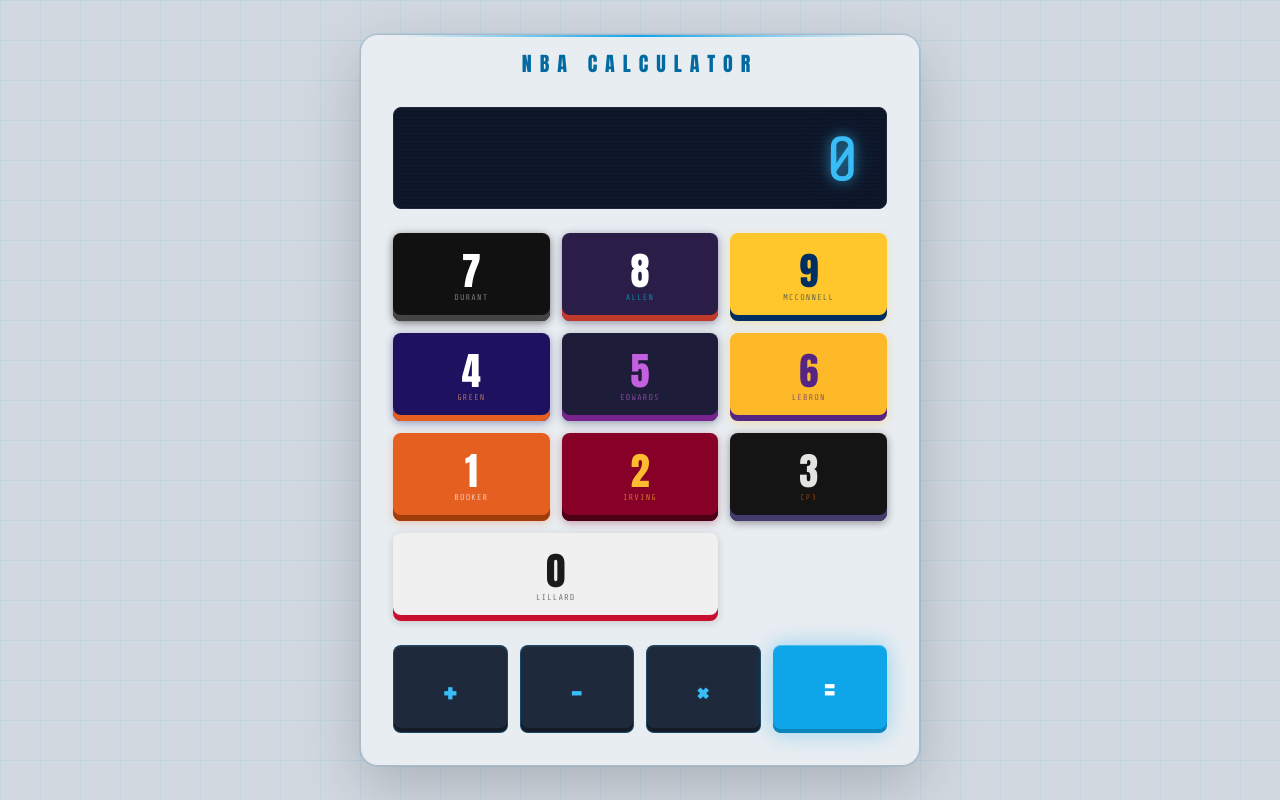
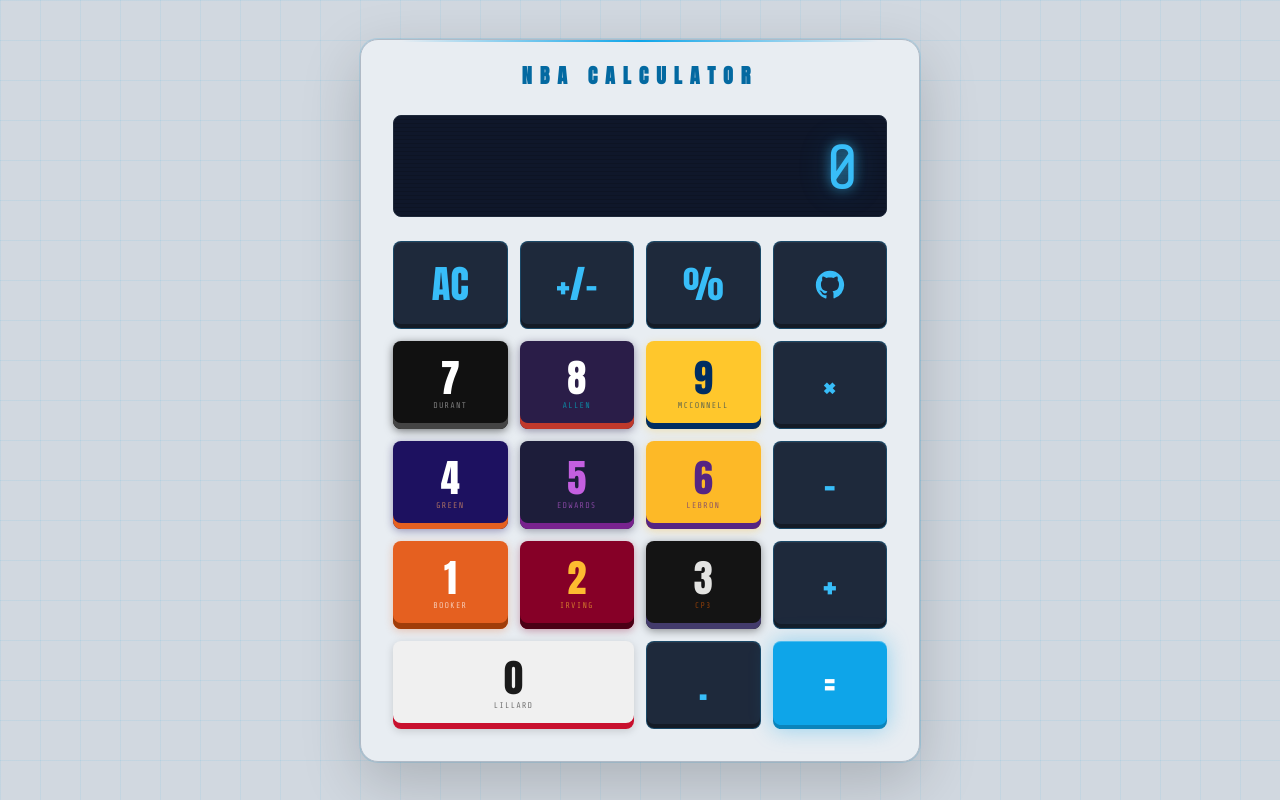
Before and after one commit to MarceloDetlefsen/proy2-web, a React (Vite) app: page / in a window 1280 px wide. Built offline with nearby package versions, Linux system fonts and the light colour scheme; the HTML template or start-up script is replaced by a standard one.

Commit message:
Se llega a un diseño definitivo en cuanto a la distribución de la calculadora, y su interfaz.

```diff
--- a/src/components/Calculator.tsx
+++ b/src/components/Calculator.tsx
@@ -5,17 +5,26 @@
 export const Calculator = () => {
   const {
     display,
+    handleClear,
     handleNumber,
+    handleDecimal,
+    handleToggleSign,
     handleOperation,
     handleEquals,
   } = useCalculator()
 
   return (
     <div className="calculator" role="application" aria-label="Calculator">
+      <div className="calculator__header">
+        <h2>NBA CALCULATOR</h2>
+      </div>
       <Display value={display} />
       <Keyboard
+        onClear={handleClear}
         onNumber={handleNumber}
         onOperation={handleOperation}
+        onDecimal={handleDecimal}
+        onToggleSign={handleToggleSign}
         onEquals={handleEquals}
       />
     </div>
--- a/src/components/Keyboard.tsx
+++ b/src/components/Keyboard.tsx
@@ -1,8 +1,41 @@
 import { CalcButton } from './CalcButton'
 
+const GITHUB_REPO_URL = 'https://github.com/MarceloDetlefsen/proy2-web.git'
+const GITHUB_ICON_PATH = [
+  'M12 2',
+  'C6.48 2 2 6.48 2 12',
+  'c0 4.42 2.86 8.17 6.84 9.5',
+  '.5.09.68-.22.68-.48',
+  '0-.24-.01-1.04-.01-1.89',
+  '-2.78.6-3.37-1.23-3.37-1.23',
+  '-.45-1.16-1.11-1.47-1.11-1.47',
+  '-.91-.62.07-.61.07-.61',
+  '1 .07 1.52 1.03 1.52 1.03',
+  '.89 1.53 2.34 1.09 2.91.83',
+  '.09-.65.35-1.09.63-1.34',
+  '-2.22-.25-4.56-1.11-4.56-4.94',
+  '0-1.09.39-1.98 1.03-2.68',
+  '-.1-.25-.44-1.27.1-2.65',
+  '0 0 .84-.27 2.75 1.02',
+  '.8-.22 1.65-.33 2.5-.33',
+  '.85 0 1.7.11 2.5.33',
+  '1.9-1.29 2.74-1.02 2.74-1.02',
+  '.54 1.38.2 2.4.1 2.65',
+  '.64.7 1.03 1.59 1.03 2.68',
+  '0 3.84-2.34 4.69-4.57 4.94',
+  '.36.31.68.92.68 1.86',
+  '0 1.34-.01 2.42-.01 2.75',
+  '0 .27.18.58.69.48',
+  'A10 10 0 0 0 22 12',
+  'c0-5.52-4.48-10-10-10Z',
+].join(' ')
+
 export interface KeyboardProps {
+  onClear: () => void
   onNumber: (value: string) => void
-  onOperation: (value: '+' | '-' | '*') => void
+  onOperation: (value: '+' | '-' | '*' | '%') => void
+  onDecimal: () => void
+  onToggleSign: () => void
   onEquals: () => void
 }
 
@@ -16,24 +49,52 @@
   { key: '1', player: 'Booker' },
   { key: '2', player: 'Irving' },
   { key: '3', player: 'CP3' },
-  { key: '0', player: 'Lillard' },
-]
-
-const operations: Array<{ symbol: '+' | '-' | '*'; label: string }> = [
-  { symbol: '+', label: '+' },
-  { symbol: '-', label: '−' },
-  { symbol: '*', label: '×' },
 ]
 
 export const Keyboard = ({
+  onClear,
   onNumber,
   onOperation,
+  onDecimal,
+  onToggleSign,
   onEquals,
 }: KeyboardProps) => {
   return (
     <div className="keyboard" role="group" aria-label="Calculator keys">
-      <div className="keyboard-numbers">
-        {numbers.map(({ key, player }) => (
+      <div className="keyboard-row keyboard-row--utilities">
+        <CalcButton
+          label="AC"
+          dataType="op"
+          ariaLabel="clear"
+          onClick={onClear}
+        />
+        <CalcButton
+          label="+/-"
+          dataType="op"
+          ariaLabel="toggle sign"
+          onClick={onToggleSign}
+        />
+        <CalcButton
+          label="%"
+          dataType="op"
+          ariaLabel="%"
+          onClick={() => onOperation('%')}
+        />
+        <button
+          type="button"
+          className="keyboard-row__github"
+          data-type="op"
+          aria-label="Open GitHub repository"
+          onClick={() => window.open(GITHUB_REPO_URL, '_blank', 'noopener,noreferrer')}
+        >
+          <svg viewBox="0 0 24 24" aria-hidden="true">
+            <path d={GITHUB_ICON_PATH} />
+          </svg>
+        </button>
+      </div>
+
+      <div className="keyboard-row keyboard-row--numbers">
+        {numbers.slice(0, 3).map(({ key, player }) => (
           <CalcButton
             key={key}
             label={key}
@@ -42,17 +103,63 @@
             onClick={() => onNumber(key)}
           />
         ))}
+        <CalcButton
+          label="×"
+          dataType="op"
+          ariaLabel="*"
+          onClick={() => onOperation('*')}
+        />
       </div>
-      <div className="keyboard-ops">
-        {operations.map(({ symbol, label }) => (
+
+      <div className="keyboard-row keyboard-row--numbers">
+        {numbers.slice(3, 6).map(({ key, player }) => (
           <CalcButton
-            key={symbol}
-            label={label}
-            dataType="op"
-            ariaLabel={symbol}
-            onClick={() => onOperation(symbol)}
+            key={key}
+            label={key}
+            dataKey={key}
+            playerName={player}
+            onClick={() => onNumber(key)}
           />
         ))}
+        <CalcButton
+          label="−"
+          dataType="op"
+          ariaLabel="-"
+          onClick={() => onOperation('-')}
+        />
+      </div>
+
+      <div className="keyboard-row keyboard-row--numbers">
+        {numbers.slice(6).map(({ key, player }) => (
+          <CalcButton
+            key={key}
+            label={key}
+            dataKey={key}
+            playerName={player}
+            onClick={() => onNumber(key)}
+          />
+        ))}
+        <CalcButton
+          label="+"
+          dataType="op"
+          ariaLabel="+"
+          onClick={() => onOperation('+')}
+        />
+      </div>
+
+      <div className="keyboard-row keyboard-row--bottom">
+        <CalcButton
+          label="0"
+          dataKey="0"
+          playerName="Lillard"
+          onClick={() => onNumber('0')}
+        />
+        <CalcButton
+          label="."
+          dataType="op"
+          ariaLabel="decimal point"
+          onClick={onDecimal}
+        />
         <CalcButton
           label="="
           dataType="equals"
--- a/src/index.css
+++ b/src/index.css
@@ -34,13 +34,28 @@
   background: var(--panel);
   border: 1px solid var(--border);
   border-radius: 18px;
-  padding: 44px 32px 32px;
+  padding: 20px 32px 32px;
   width: 560px;
   box-shadow:
     0 20px 60px rgba(0,0,0,.18),
     0 0 0 1px rgba(14,165,233,.15);
   position: relative;
+  display: grid;
+  gap: 24px;
   animation: fade-up .4s cubic-bezier(.22,1,.36,1) both;
+}
+
+.calculator__header {
+  display: flex;
+  justify-content: center;
+}
+
+.calculator__header h2 {
+  font-family: var(--jersey);
+  font-size: 20px;
+  letter-spacing: .4em;
+  color: var(--cyan-dim);
+  white-space: nowrap;
 }
 
 .calculator::before {
@@ -52,24 +67,12 @@
   border-radius: 0 0 2px 2px;
 }
 
-.calculator::after {
-  content: 'NBA CALCULATOR';
-  position: absolute;
-  top: 13px; left: 50%;
-  transform: translateX(-50%);
-  font-family: var(--jersey);
-  font-size: 20px;
-  letter-spacing: .4em;
-  color: var(--cyan-dim);
-}
-
 /* ── Display ── */
 output[aria-label="calculator display"] {
   display: block;
   background: #0f172a;
   border: 1px solid #1e293b;
   border-radius: var(--radius);
-  margin: 28px 0 24px;
   padding: 20px 24px 16px;
   text-align: right;
   font-family: var(--mono);
@@ -99,22 +102,37 @@
 }
 
 /* ── Keyboard ── */
-.keyboard { display: grid; gap: 24px; }
-
-.keyboard-numbers {
+.keyboard {
   display: grid;
-  grid-template-columns: repeat(3, 1fr);
   gap: 12px;
 }
 
-.keyboard-numbers button[data-key="0"] {
-  grid-column: span 2;
-}
-
-.keyboard-ops {
+.keyboard-row {
   display: grid;
   grid-template-columns: repeat(4, 1fr);
   gap: 12px;
+}
+
+.keyboard-row--utilities {
+  align-items: stretch;
+}
+
+.keyboard-row__github {
+  justify-self: stretch;
+  width: 100%;
+  display: flex;
+  align-items: center;
+  justify-content: center;
+}
+
+.keyboard-row__github svg {
+  width: 34px;
+  height: 34px;
+  fill: currentColor;
+}
+
+.keyboard-row--bottom button[data-key="0"] {
+  grid-column: span 2;
 }
 
 /* ── Base button ── */
```
Also changed, not shown: 2 other files (tests, documents, lock files or other folders).
